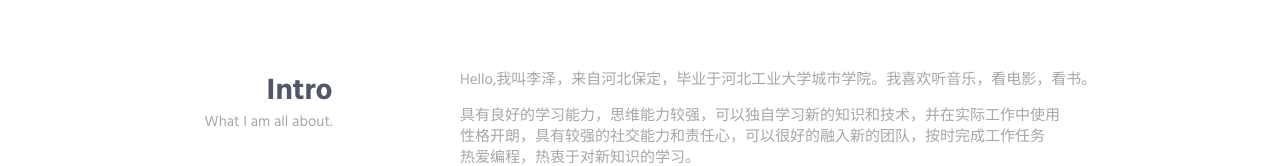
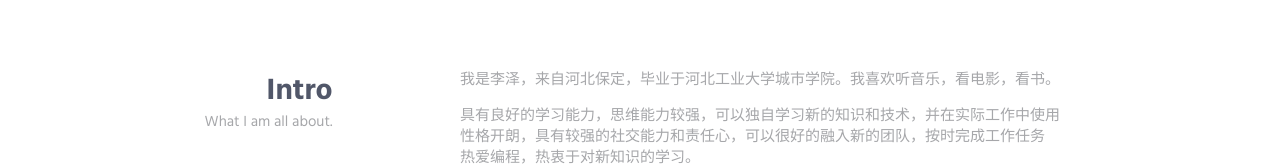
Before and after one commit to zrzh/1234, a plain HTML site: page index.html in a window 1280 px wide. Shown: the part 621-787 px from the top of the page. Drawn offline with Linux system fonts and the light colour scheme.

Commit message:
Update index.html

```diff
--- a/index.html
+++ b/index.html
@@ -109,7 +109,7 @@
                     </div>
                     <div class="col-sm-8 col-sm-offset-1">
                         <div class="margin-b-60">
-                            <p>Hello,我叫李泽，来自河北保定，毕业于河北工业大学城市学院。我喜欢听音乐，看电影，看书。</p>
+                            <p>我是李泽，来自河北保定，毕业于河北工业大学城市学院。我喜欢听音乐，看电影，看书。</p>
                             <p>具有良好的学习能力，思维能力较强，可以独自学习新的知识和技术，并在实际工作中使用<br>
                                                                                  性格开朗，具有较强的社交能力和责任心，可以很好的融入新的团队，按时完成工作任务 <br>
                                                                                  热爱编程，热衷于对新知识的学习。</p>
```
